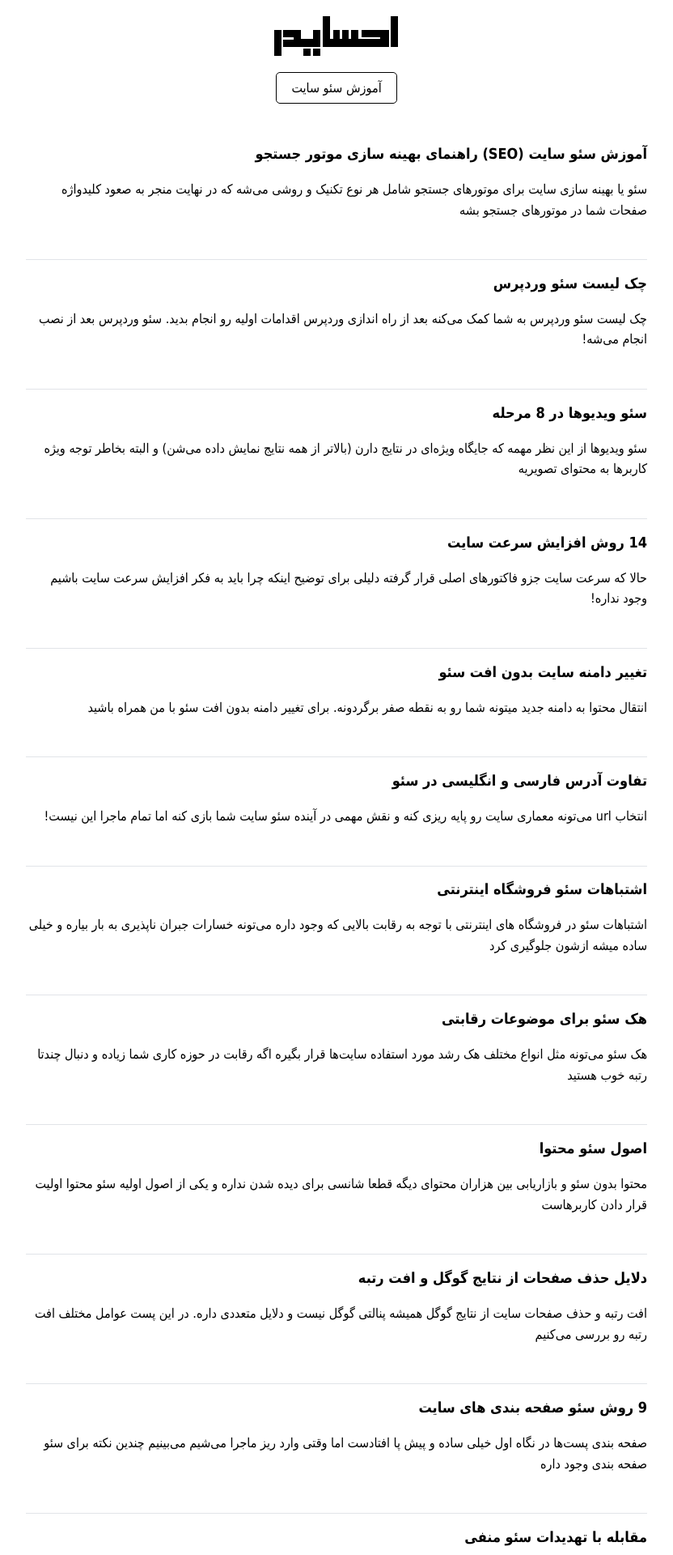
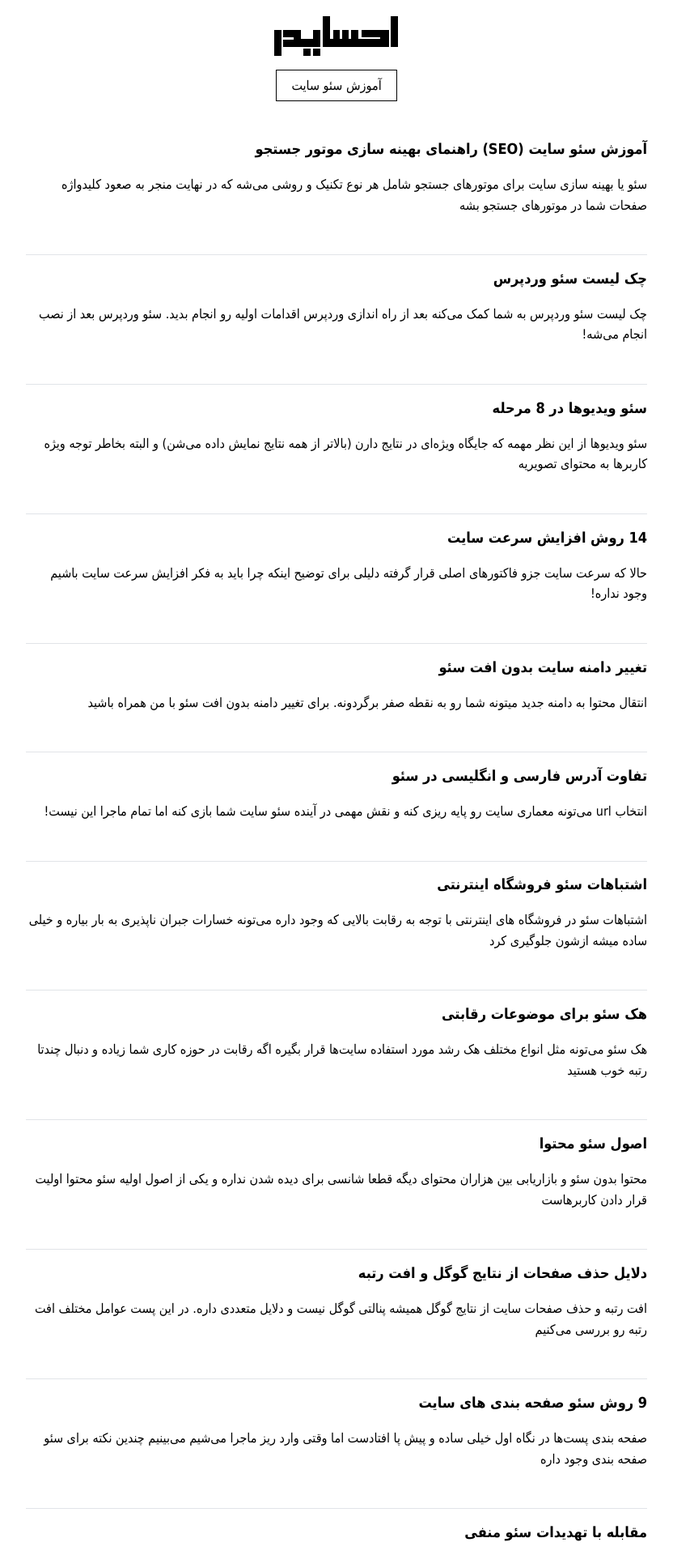
Before and after one commit to darkblog/darkblog.github.io, a Jekyll site: the page built from index.html, in a window 1280 px wide. Shown: the top 1920 px of the page at 81% size, without its empty margins (224-1056 px from the left). Built offline with Jekyll 4.4.1, drawn with Linux system fonts in a browser that asks for light colours.

Commit message:
Update index.html

```diff
--- a/_layouts/index.html
+++ b/_layouts/index.html
@@ -6,7 +6,7 @@
 <title>{% if page.title %}{{ page.title }}{% else %}{{ site.name }}{% endif %}</title>
 <meta name="description" content="{% if page.excerpt %}{{ page.excerpt | strip_html | strip_newlines | truncate: 160 }}{% else %}{{ site.description }}{% endif %}">
 <link rel="canonical" href="{{ page.url | replace:'index.html','' | prepend: site.baseurl | prepend: site.url }}">
-<style>body{font:100%/1.6 Tahoma}.container{margin:auto;padding:10px;max-width:768px}h1{font-size:large}a{color:black;text-decoration:none}img{max-width:100%}nav{padding-bottom:20px}.post{padding-bottom:2em;border-bottom:1px solid #e1e4e8}.center{display:block;margin:auto;text-align:center}.button{border:1px solid black;padding:6px 18px;display:inline-block;margin:3px;border-radius:5px}</style>
+<style>body{font:100%/1.6 Tahoma}.container{margin:auto;padding:10px;max-width:768px}h1{font-size:large}a{color:black;text-decoration:none}img{max-width:100%}nav{padding-bottom:20px}.post{padding-bottom:2em;border-bottom:1px solid #e1e4e8}.center{display:block;margin:auto;text-align:center}.button{border:1px solid black;padding:6px 18px;display:inline-block}</style>
 </head>
 <body>
 <header class="center">
```
